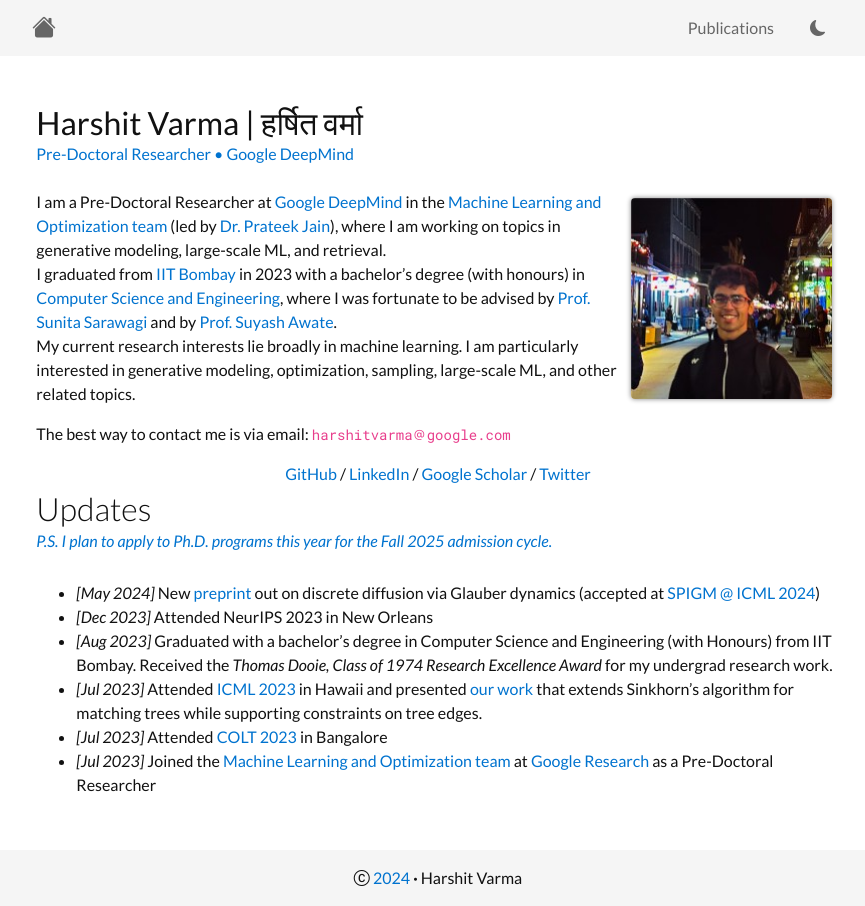
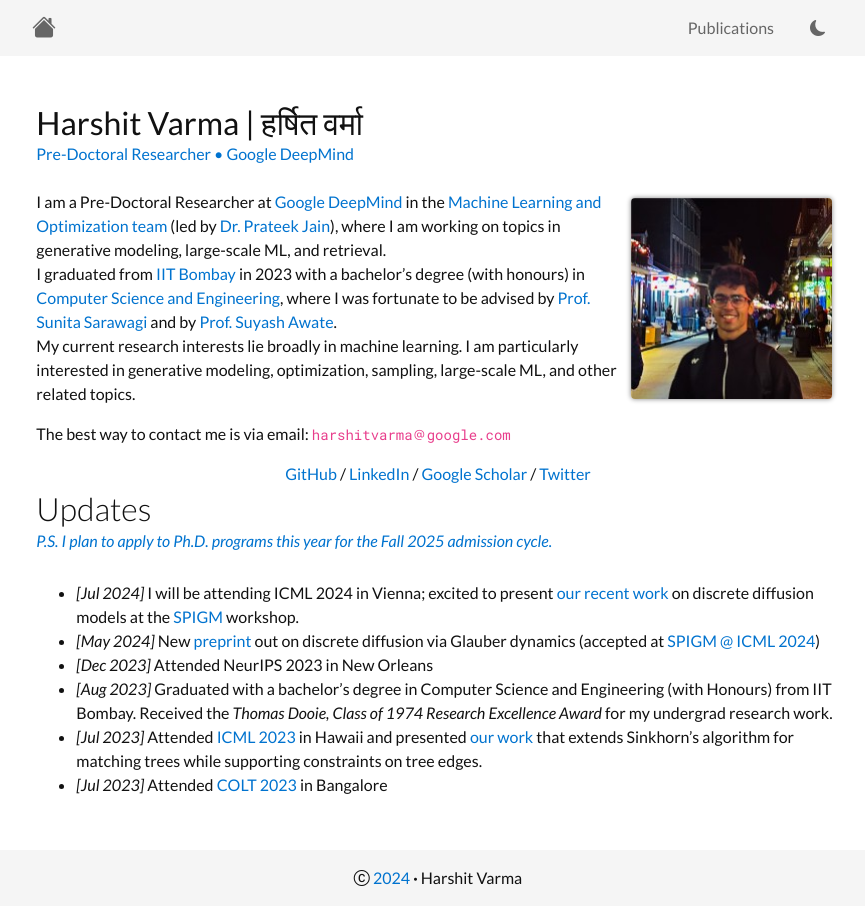
Before and after one commit to hrshtv/hrshtv.github.io, a Jekyll site: the page built from index.html, in a window 1280 px wide. Shown: the whole page, without its empty margins (202-1067 px from the left). Built offline with Jekyll 4.4.1, drawn with Linux system fonts in a browser that asks for light colours; nearby versions of some CDN libraries.

Commit message:
Update updates.md

```diff
--- a/_includes/updates.md
+++ b/_includes/updates.md
@@ -1,3 +1,4 @@
+- *[Jul 2024]* I will be attending ICML 2024 in Vienna; excited to present [our recent work](https://arxiv.org/abs/2405.17035) on discrete diffusion models at the [SPIGM](https://spigmworkshop2024.github.io/) workshop.
 - *[May 2024]* New [preprint](https://arxiv.org/abs/2405.17035) out on discrete diffusion via Glauber dynamics (accepted at [SPIGM @ ICML 2024](https://spigmworkshop2024.github.io/))
 - *[Dec 2023]* Attended NeurIPS 2023 in New Orleans
 - *[Aug 2023]* Graduated with a bachelor's degree in Computer Science and Engineering (with Honours) from IIT Bombay. Received the <i>Thomas Dooie, Class of 1974 Research Excellence Award</i> for my undergrad research work.
```
